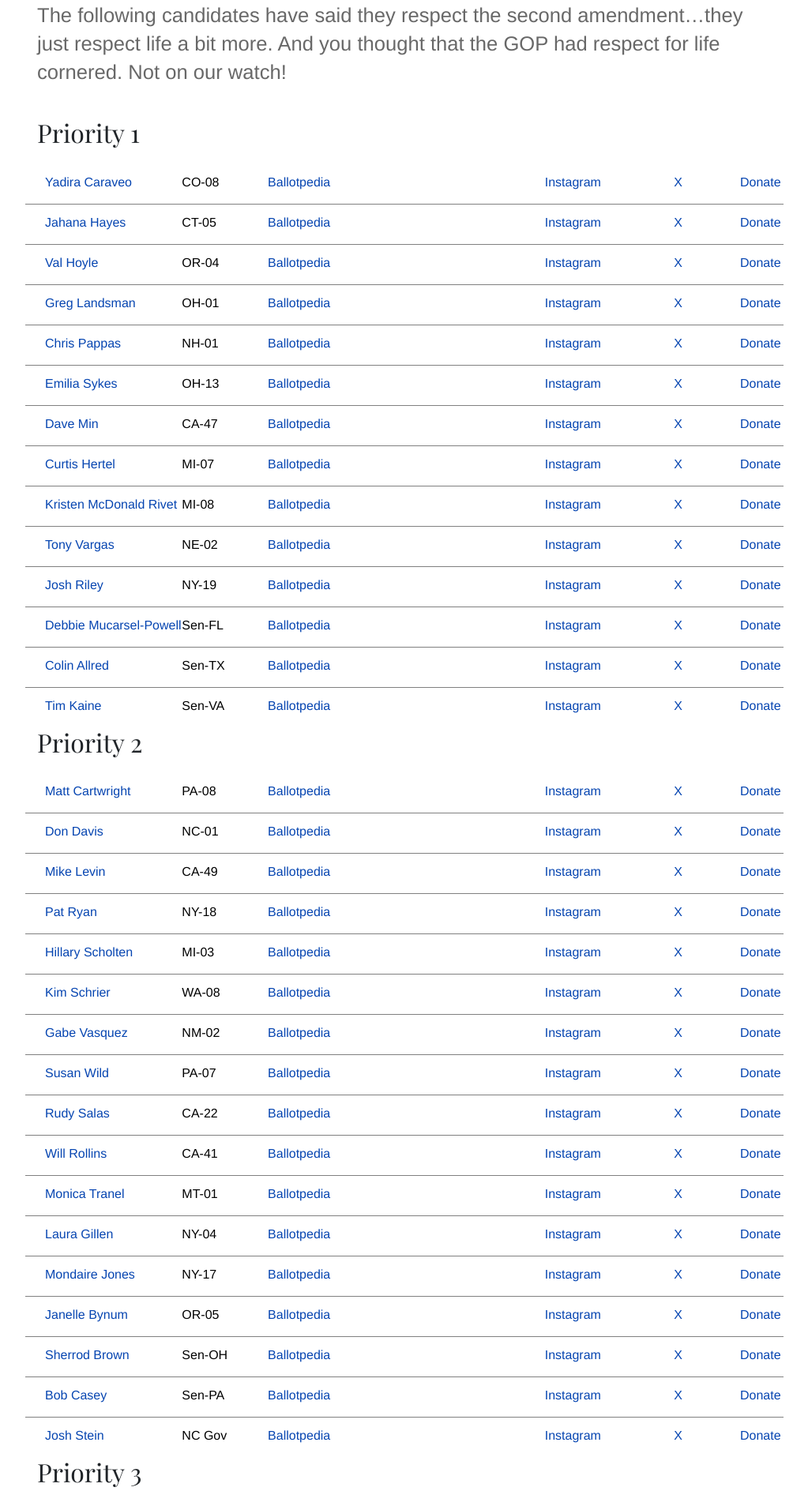
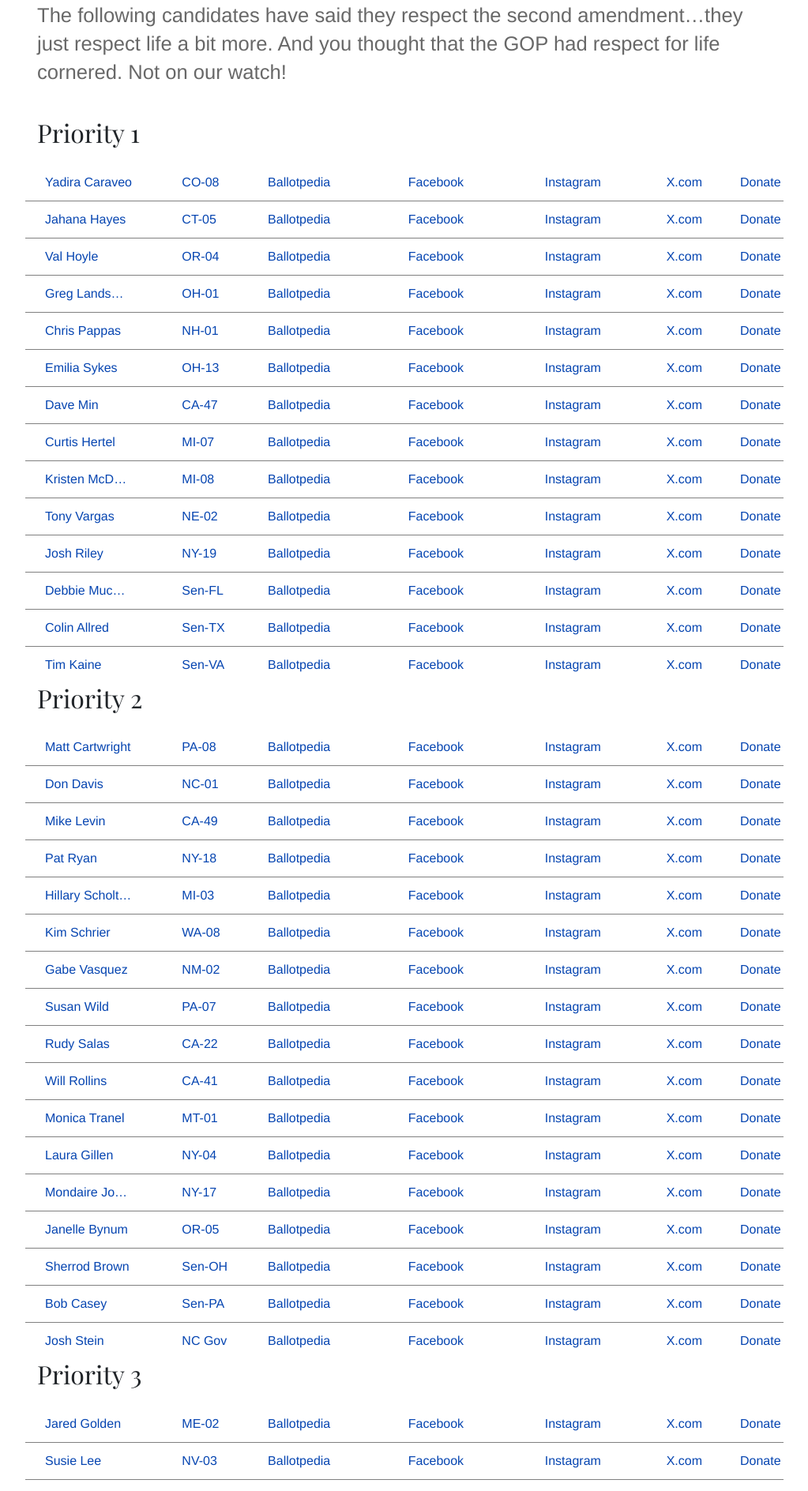
Before and after one commit to nmannes/r2b, a Jekyll site: the page built from _issues/guns.md, in a window 1280 px wide. Shown: the part 419-2307 px from the top of the page at 79% size, without its empty margins (128-1151 px from the left). Built offline with Jekyll 4.4.1, drawn with Linux system fonts in a browser that asks for light colours; some of the changed text lies outside the part shown.

Commit message:
truncate with ...

```diff
--- a/_includes/candidate.html
+++ b/_includes/candidate.html
@@ -26,7 +26,9 @@
 
   <div class="col-sm-2">
     <a href="{{candidate.Facebook}}">
-      <img src="{{ '/images/social/facebook.svg' | relative_url }}"/>
+      <p>
+        Facebook
+      </p>
     </a>
   </div>
   <div class="col-sm-2">
@@ -39,7 +41,7 @@
   <div class="col-sm-1">
     <p>
       <a href="{{candidate.X}}">
-        X
+        X.com
       </a>
     </p>
   </div>
--- a/assets/css/style.scss
+++ b/assets/css/style.scss
@@ -128,24 +128,21 @@ body {
 
   div {
     p {
-      color: black;
       text-wrap: nowrap;
       text-align: center;
       margin: 10px;
-    };
-    a {
-      img {
-        fill: $primary;
-      }
+      color: $primary;
     }
   }
 
   div:first-of-type {
     p {
-      color: black;
       text-wrap: nowrap;
       text-align: left;
       margin: 10px;
+      white-space: nowrap;
+      overflow: hidden;
+      text-overflow: ellipsis;
     }
   }
 }
```
